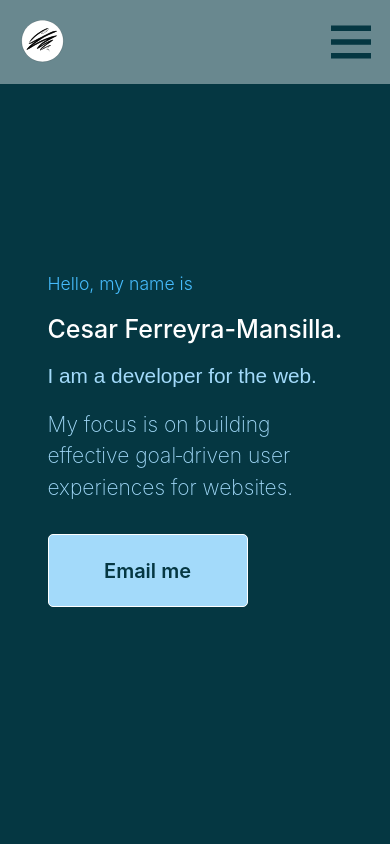
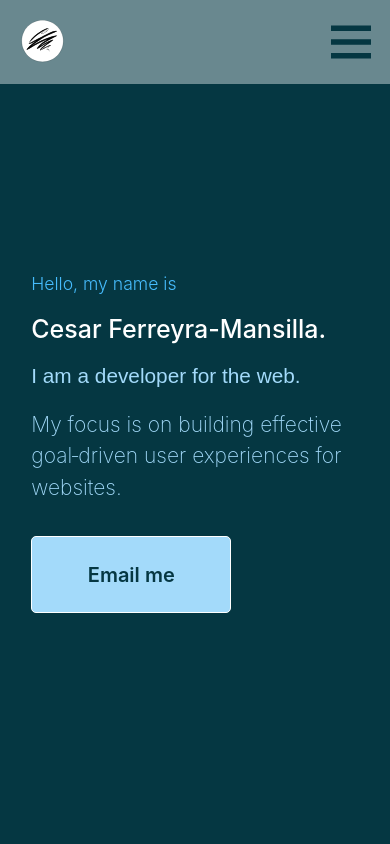
Before and after one commit to crfmc/crfmc.me, a React (Create React App) app in the folder client/: page / in a window 390 px wide. Shown: the top 844 px of the page. Built offline with nearby package versions, Linux system fonts and the light colour scheme.

Commit message:
Mobile width

```diff
--- a/client/src/v2/Greeting.js
+++ b/client/src/v2/Greeting.js
@@ -5,7 +5,7 @@ import SideLinks from './SideLinks'
 function Greeting(props)
 {
   return (
-    <div className={styles.greeting_container + " container-fluid col-10"}>
+    <div className={styles.greeting_container + " container-fluid col-11 col-sm-10"}>
       { props.topNav &&
         <div className={styles.topNavPad}></div>
       }
```
